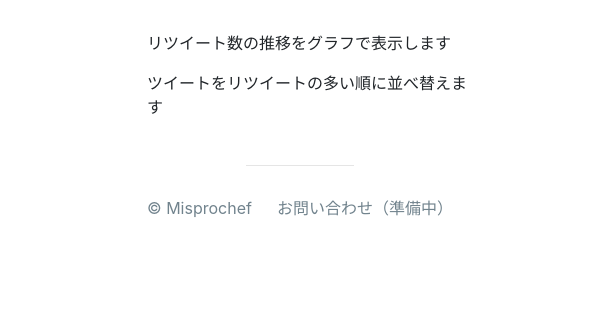
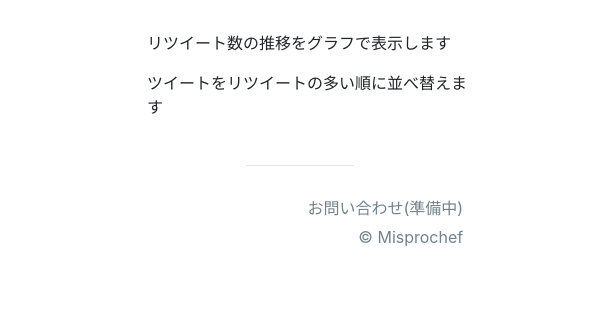
Before and after one commit to Misprochef/RecentTweets, a Flask app: page / in a window 600 px wide. Shown: the part 489-800 px from the top of the page. Run offline with Flask 2, Linux system fonts and the light colour scheme; some libraries are stand-ins or nearby versions.

Commit message:
footerをflex-endへ

```diff
--- a/static/css/styles_input.css
+++ b/static/css/styles_input.css
@@ -49,13 +49,14 @@ body {
 }
 
 .footer {
-  margin: 0 30%;
+  margin: 0 23% 0 0;
   display: flex;
-  justify-content: space-between;
+  justify-content: flex-end;
 }
 
 .footer p {
   color: #71838D;
+  margin-bottom: 5px;
 }
 
 .white-container {
@@ -74,6 +75,12 @@ body {
   form .btn {
     display: none;
   }
+
+  .footer {
+    margin: 0 3% 0 0;
+    display: flex;
+    justify-content: flex-end;
+  }
 }
 
 @media (max-width: 576px) {
@@ -83,7 +90,9 @@ body {
   }
 
   .footer {
-    margin: 0 5%;
+    margin: 0 3% 0 0;
+    display: flex;
+    justify-content: flex-end;
   }
 }
 
@@ -94,6 +103,8 @@ body {
   }
 
   .footer {
-    margin: 0 20%;
+    margin: 0 18% 0 0;
+    display: flex;
+    justify-content: flex-end;
   }
 }
--- a/templates/input.html
+++ b/templates/input.html
@@ -60,8 +60,11 @@
     </div>
 
     <div class="footer">
+      <p>お問い合わせ(準備中)</p>
+    </div>
+
+    <div class="footer footer-low">
       <p>&copy; Misprochef</p>
-      <p>お問い合わせ（準備中）</p>
     </div>
 
   </div>
--- a/templates/output.html
+++ b/templates/output.html
@@ -131,8 +131,11 @@
 
 
       <div class="footer">
+        <p>お問い合わせ(準備中)</p>
+      </div>
+
+      <div class="footer footer-low">
         <p>&copy; Misprochef</p>
-        <p>お問い合わせ（準備中）</p>
       </div>
 
     </section>
```
Also changed, not shown: static/css/styles_output.css (+3 -10 lines).
